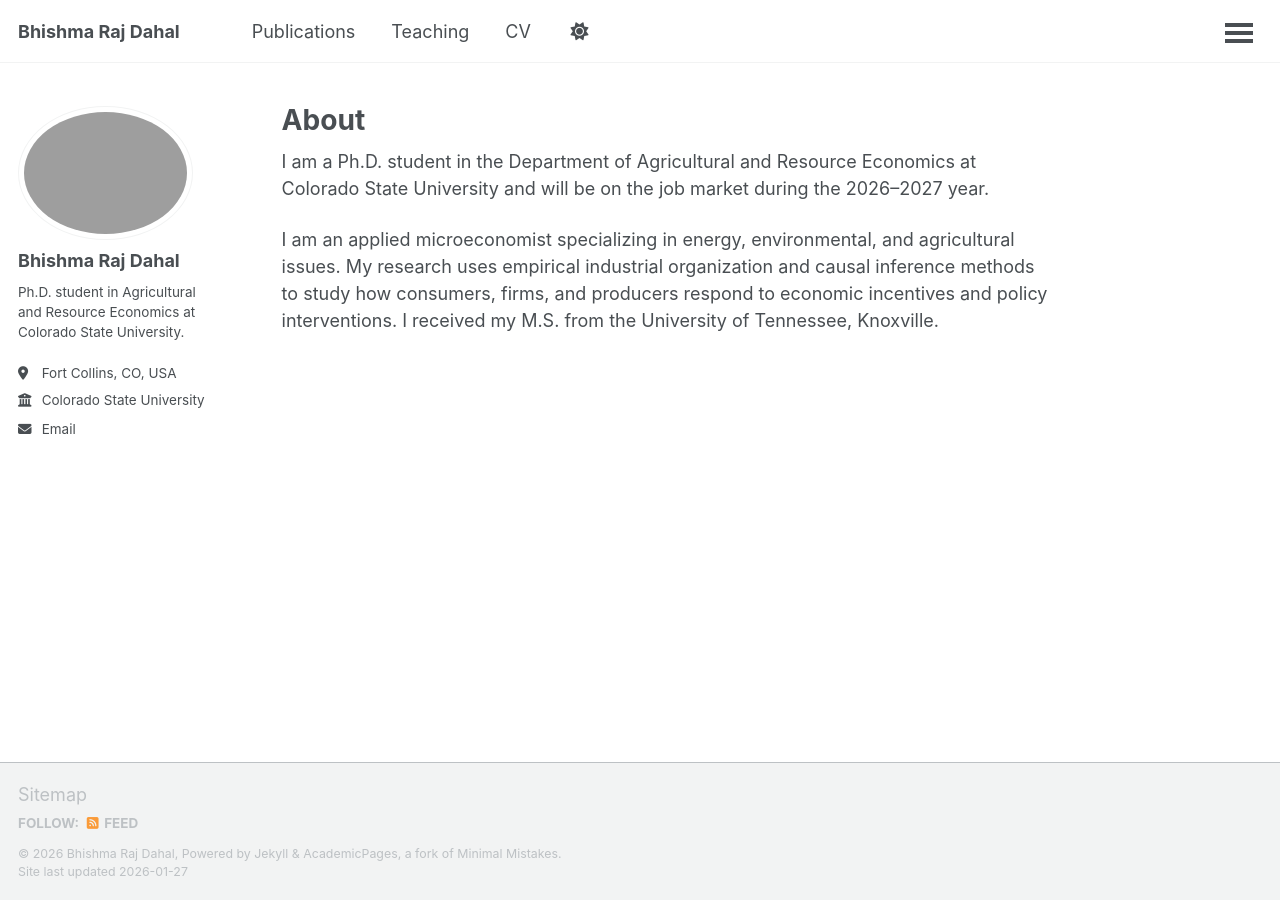
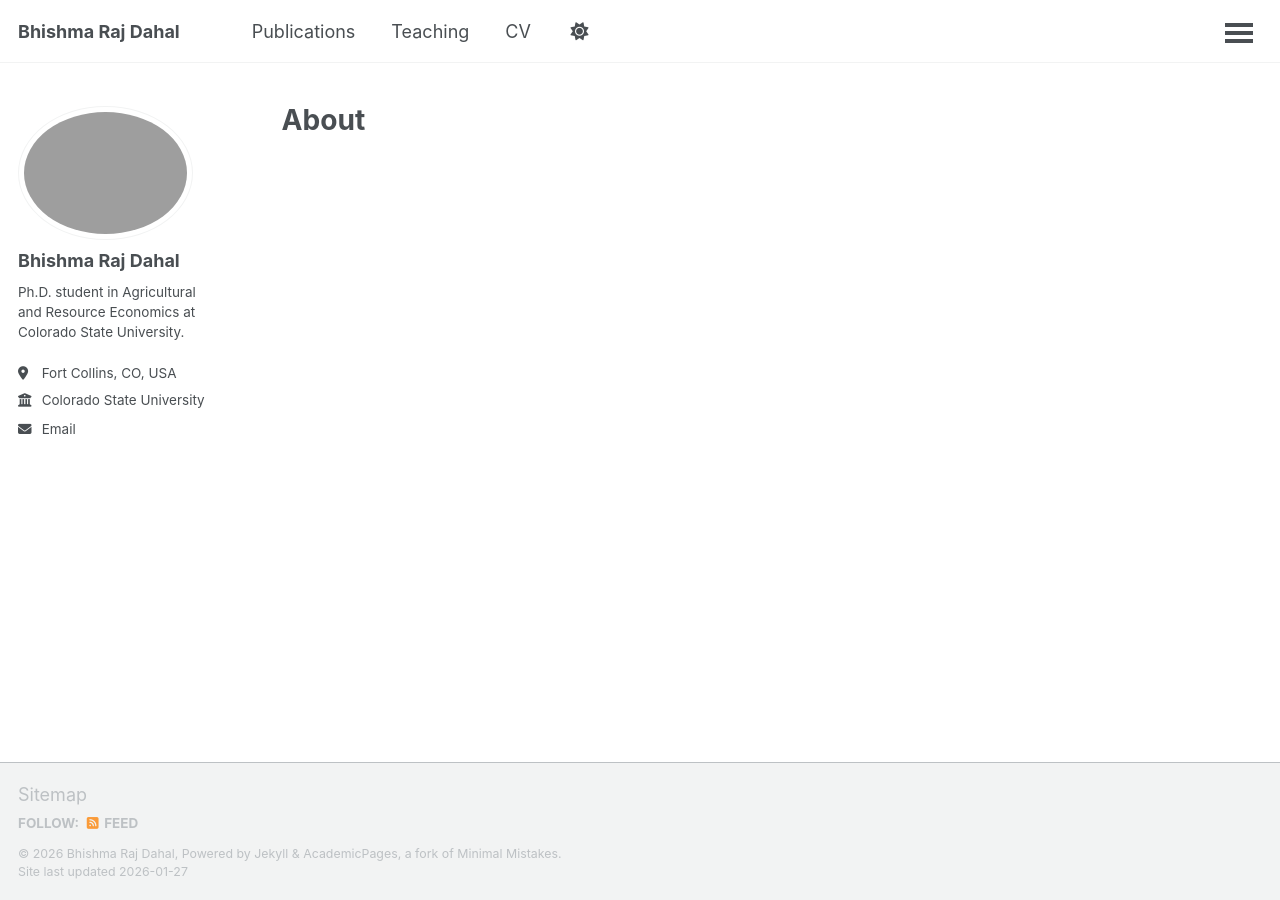
Before and after one commit to bhishmarajdahal/bhishmarajdahal.github.io, a Jekyll site: the page built from _pages/about.md, in a window 1280 px wide. Built offline with Jekyll 4.4.1, drawn with Linux system fonts in a browser that asks for light colours; a script that is not in the unit is left out.

Commit message:
Update about.md

```diff
--- a/_pages/about.md
+++ b/_pages/about.md
@@ -5,8 +5,3 @@ author_profile: true
 redirect_from:
   - /about.html
 ---
-
-
-I am a Ph.D. student in the Department of Agricultural and Resource Economics at Colorado State University and will be on the job market during the 2026–2027 year.
-
-I am an applied microeconomist specializing in energy, environmental, and agricultural issues. My research uses empirical industrial organization and causal inference methods to study how consumers, firms, and producers respond to economic incentives and policy interventions. I received my M.S. from the University of Tennessee, Knoxville.
```
